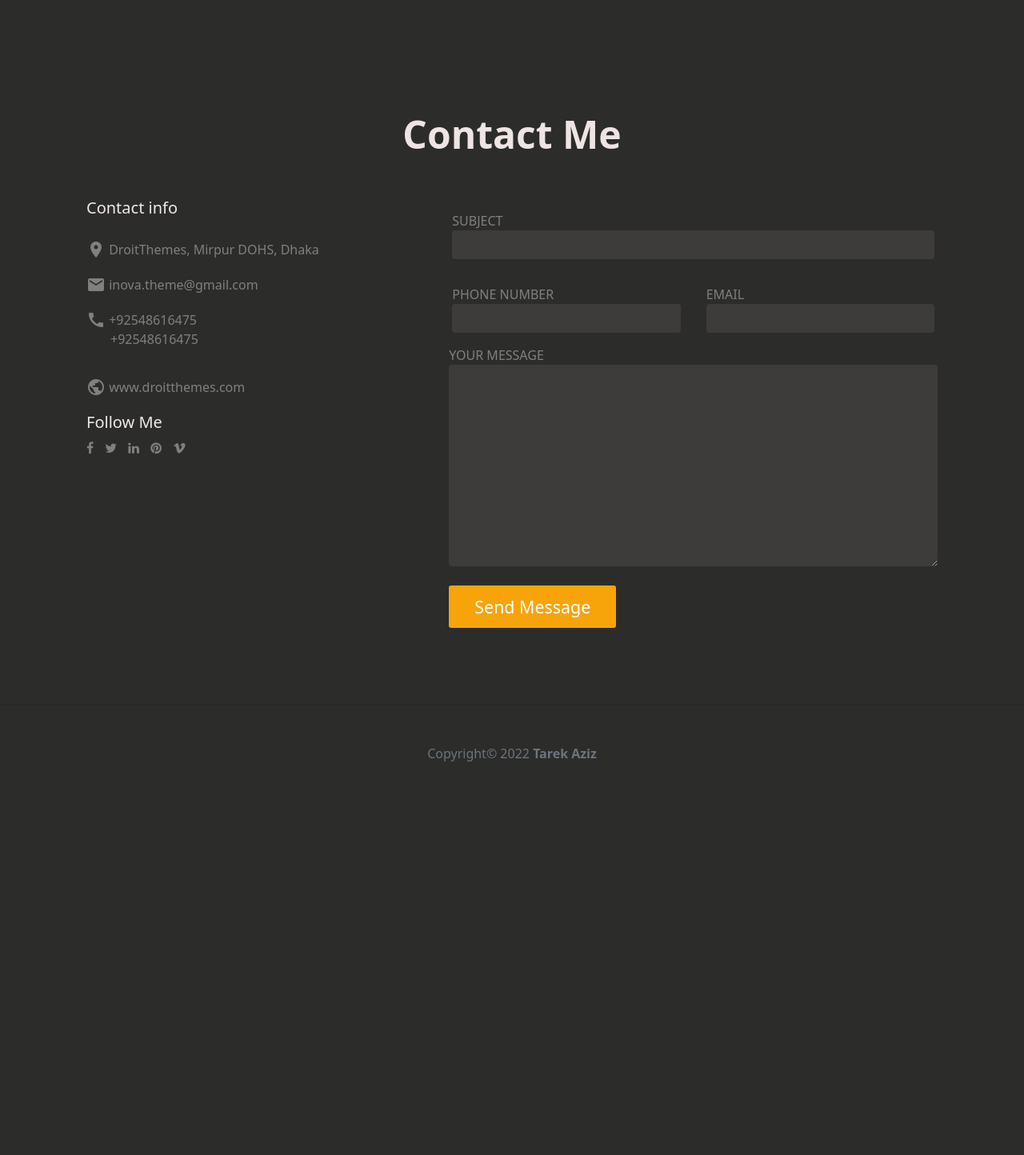
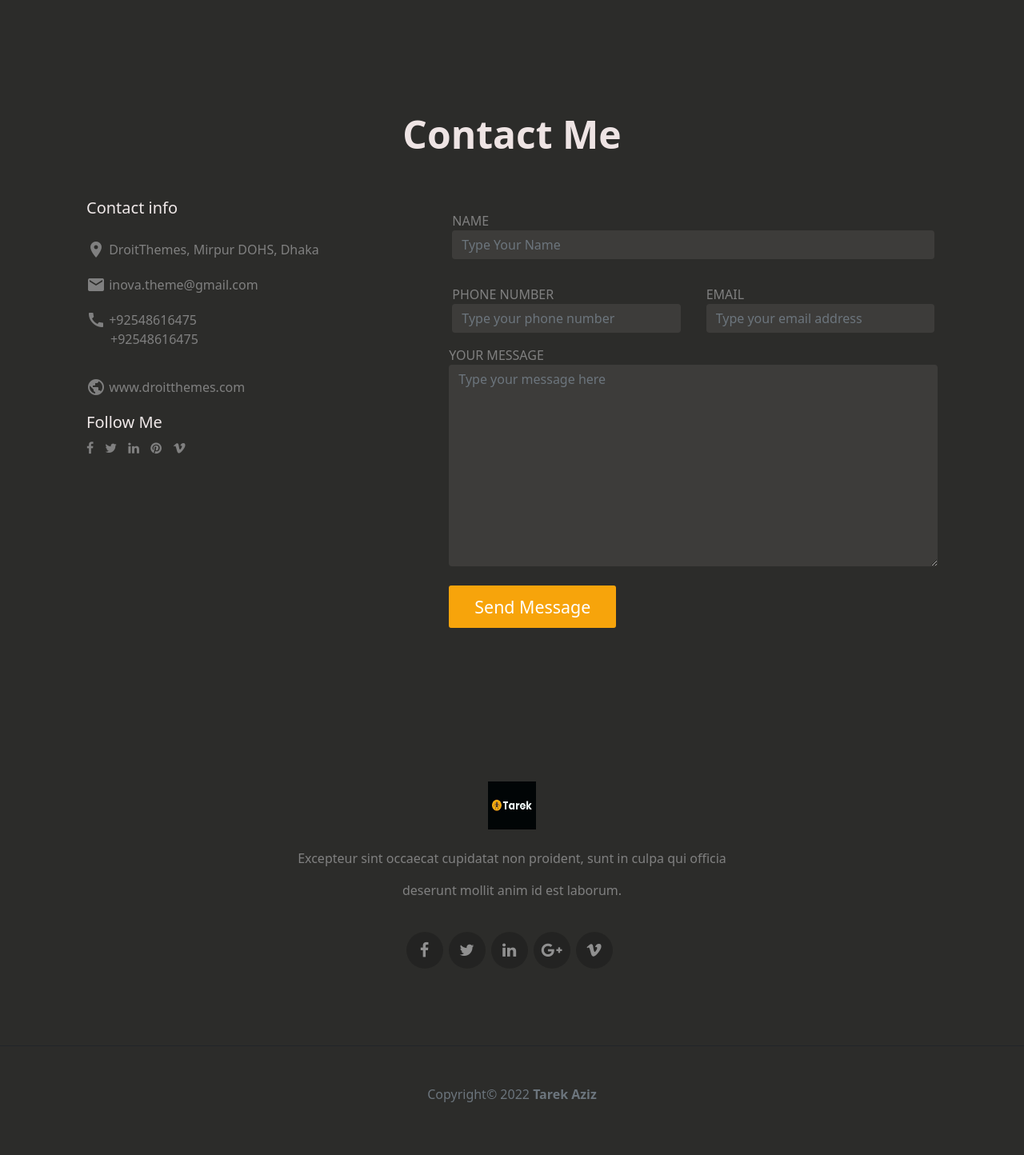
Before and after one commit to taareek/Internship_BugsBD, a PHP site: page / in a window 1280 px wide. Shown: the part 4962-6406 px from the top of the page at 80% size. Before the commit the page ends 5914 px from the top, so only its background shows below. Run offline with PHP 8.4, Linux system fonts and the light colour scheme.

Commit message:
completed

```diff
--- a/Personal Website/css/style.css
+++ b/Personal Website/css/style.css
@@ -242,3 +242,44 @@ Contact Section
     display: inline-flex;
     vertical-align: top;
 }
+
+.contact-section .a:hover{
+    background-color: rgb(247, 164, 11);
+}
+
+.icon-background {
+    color: #c0ffc0;
+}
+
+.social-links a{
+    text-align:center;
+      float: left;
+      width: 46px;
+      height: 46px;
+      border: none;
+      border-radius: 100%;
+      background: rgba(0,0,0,0.2);
+      margin-right: 7px; /*space between*/
+      display: flex;
+      align-items: flex-start;
+      transition: all 0.4s;
+      -webkit-transition: all 0.4s;
+  }
+  .social-links a i{
+      font-size: 20px;
+      align-self:center;
+      color: #909090;
+      transition: all 0.4s;
+      -webkit-transition: all 0.4s;
+      margin: 0 auto;
+  }
+  .social-links a i::before{
+    display:inline-block;
+    text-decoration:none;
+  }
+  .social-links a:hover{
+    background: rgb(247, 164, 11);
+  }
+  .social-links a:hover i{
+    color:#fff;
+  }
--- a/Personal Website/index.html
+++ b/Personal Website/index.html
@@ -5,6 +5,7 @@
     <meta http-equiv="X-UA-Compatible" content="IE=edge">
     <meta name="viewport" content="width=device-width, initial-scale=1.0">
     <title>Personal  blog</title>
+    <link rel="icon" href="images/logo.png" sizes="32x32" type="image/x-icon">
     <!--Google Material icons-->
     <link rel="stylesheet" href="https://fonts.googleapis.com/icon?family=Material+Icons">
     <link rel="stylesheet" href="https://cdnjs.cloudflare.com/ajax/libs/font-awesome/4.7.0/css/font-awesome.min.css">
@@ -416,21 +417,21 @@
                 <form action="forms/contact.php" method="post" role="form" class="php-email-form">
                     <div class="row">
                       <div class="form-group" style="padding:1rem;">
-                        <label for="name" style="color:gray;">SUBJECT</label>
-                        <input style="background-color:rgba(70, 69, 66, 0.671); border:none;" type="text" class="form-control" name="subject" id="subject" required>
+                        <label for="name" style="color:gray;">NAME</label>
+                        <input style="background-color:rgba(70, 69, 66, 0.671); border:none;" type="text" class="form-control" name="subject" id="subject" placeholder="Type Your Name" required>
                         </div>
                     <div class="form-group col-md-6" style="padding:1rem;">
                         <label for="name" style="color:gray;">PHONE NUMBER</label>
-                        <input style="background-color:rgba(70, 69, 66, 0.671); border:none;" type="text" name="name" class="form-control" id="name" required>
+                        <input style="background-color:rgba(70, 69, 66, 0.671); border:none;" type="text" name="name" class="form-control" id="name" placeholder="Type your phone number" required>
                     </div>
                     <div class="form-group col-md-6" style="padding:1rem;">
                         <label for="name" style="color:gray;">EMAIL</label>
-                        <input style="background-color:rgba(70, 69, 66, 0.671); border:none;" type="email" class="form-control" name="email" id="email" required>
+                        <input style="background-color:rgba(70, 69, 66, 0.671); border:none;" type="email" class="form-control" name="email" id="email" placeholder="Type your email address" required>
                     </div>
                     </div>
                     <div class="form-group" >
                     <label for="name" style="color:gray;">YOUR MESSAGE</label>
-                    <textarea style="background-color:rgba(70, 69, 66, 0.671); border:none;" class="form-control" name="message" rows="10" required></textarea>
+                    <textarea style="background-color:rgba(70, 69, 66, 0.671); border:none;" class="form-control" name="message" rows="10" placeholder="Type your message here" required></textarea>
                     </div>
                     <br>
                     <div>
@@ -439,9 +440,32 @@
                 </form>
                 </div>
           </div>
+          <div class="row"  style="margin-top:12rem;">
+            <div class="d-flex justify-content-center mb-4">
+              <img src="images/logo.png" style="height:60px; width:60px;" alt="">
+            </div>
+            <div class="d-flex justify-content-center">
+              <p style="color:gray;">
+                Excepteur sint occaecat cupidatat non proident, sunt in culpa qui officia
+              </p>
+            </div>
+            <div class="d-flex justify-content-center mb-4">
+              <p style="color:gray;">
+                deserunt mollit anim id est laborum.
+              </p>
+            </div>
+            <div class="social-links d-flex justify-content-center">
+              <a href="#"><i class="fa fa-facebook fa-lg"></i></a>
+              <a href="#"><i class="fa fa-twitter fa-lg"></i></a>
+              <a href="#"><i class="fa fa-linkedin fa-lg"></i></a>
+              <a href="#"><i class="fa fa-google-plus fa-lg"></i></a>
+              <a href="#"><i class="fa fa-vimeo fa-lg"></i></a>
+          </div>
+          </div>
         </div>
       </div>
     </section>
+
     <!--Footer section-->
     <footer id="footer">
         <div class=" footer py-5">
```
Also changed, not shown: Personal Website/images/logo.png (added).
